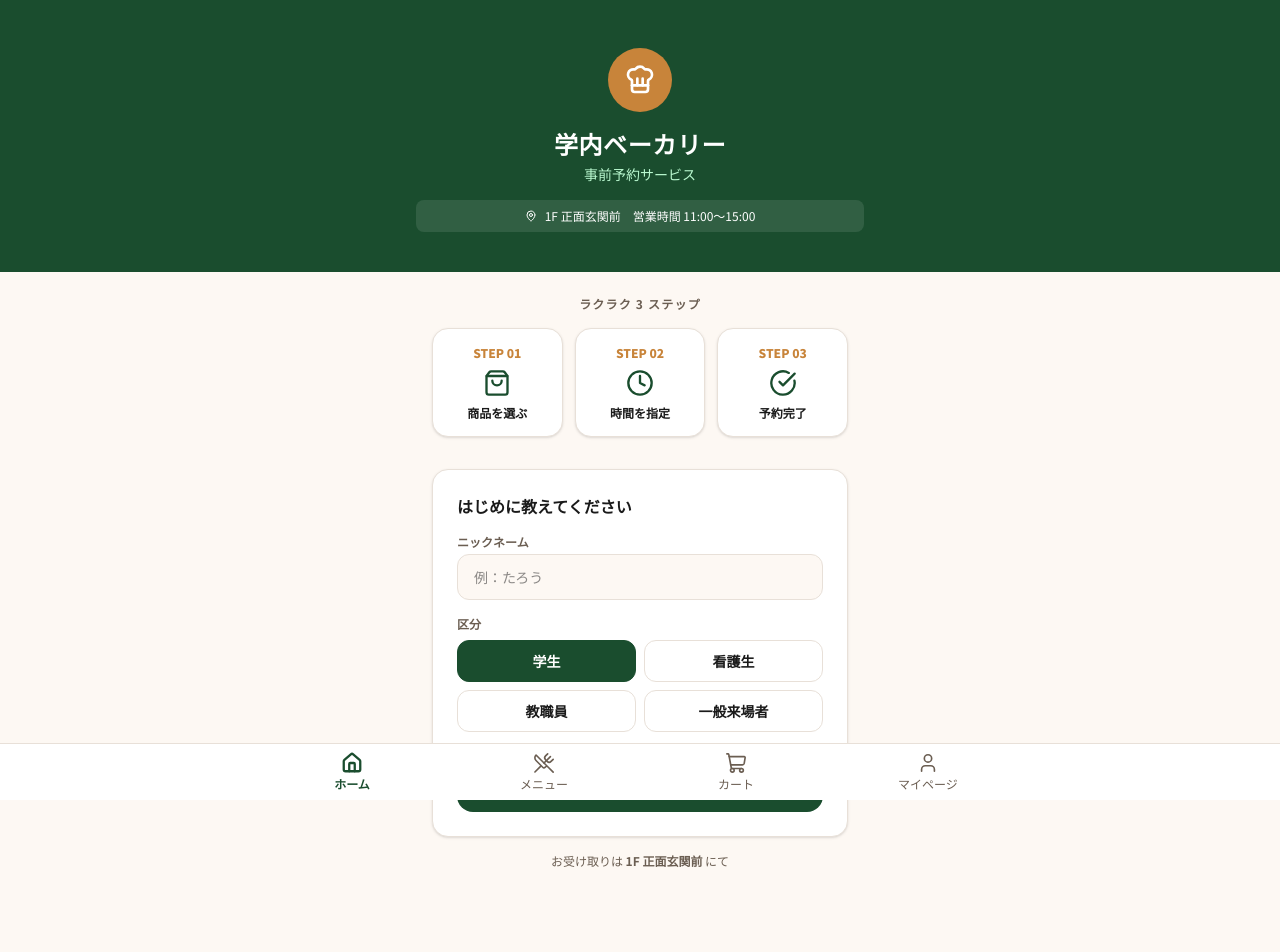
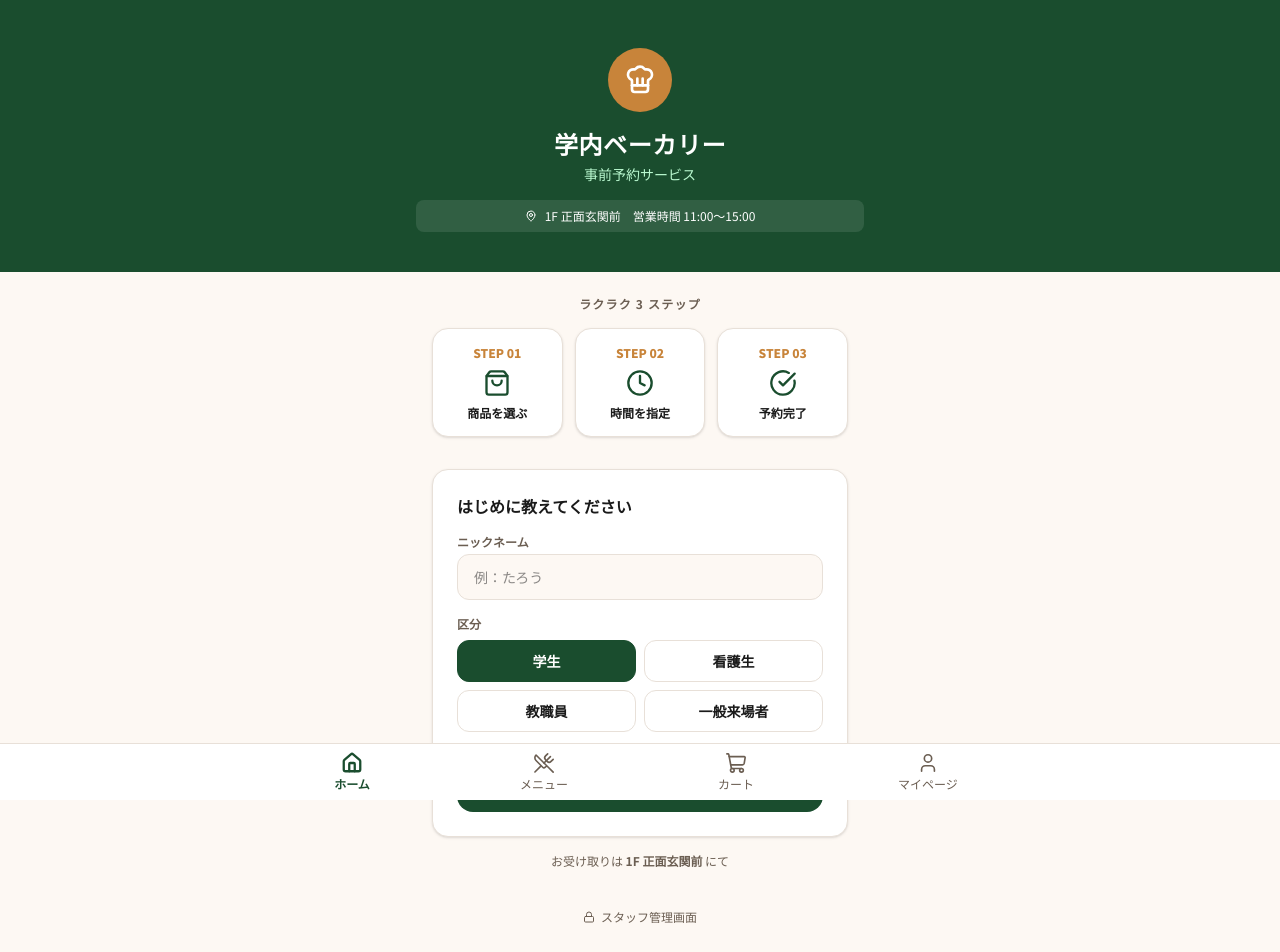
Before and after one commit to nagamotoharuto/-, a Next.js app: page / in a window 1280 px wide. Shown: the top 952 px of the page. Built offline with nearby package versions, Linux system fonts and the light colour scheme.

Commit message:
Add staff panel link to home page
Small lock-icon link at bottom of home page navigates to /staff login.
Password protection is already enforced on the staff login page.

Co-Authored-By: Claude Sonnet 4.6 <noreply@anthropic.com>

```diff
--- a/src/app/page.tsx
+++ b/src/app/page.tsx
@@ -2,7 +2,8 @@
 
 import { useState } from "react";
 import { useRouter } from "next/navigation";
-import { ChefHat, ShoppingBag, Clock, CheckCircle, ArrowRight, MapPin } from "lucide-react";
+import Link from "next/link";
+import { ChefHat, ShoppingBag, Clock, CheckCircle, ArrowRight, MapPin, Lock } from "lucide-react";
 import { useBakeryStore } from "@/lib/store";
 import BottomNav from "@/components/features/BottomNav";
 
@@ -123,6 +124,16 @@ export default function HomePage() {
         <p className="text-center text-xs text-[#6b5e52] mt-4">
           お受け取りは <strong>1F 正面玄関前</strong> にて
         </p>
+
+        <div className="mt-8 flex justify-center">
+          <Link
+            href="/staff"
+            className="flex items-center gap-1.5 text-xs text-[#6b5e52] hover:text-[#1a4d2e] transition-colors py-2 px-4 rounded-xl hover:bg-[#e8e0d8]"
+          >
+            <Lock size={12} />
+            スタッフ管理画面
+          </Link>
+        </div>
       </div>
 
       <BottomNav />
```
